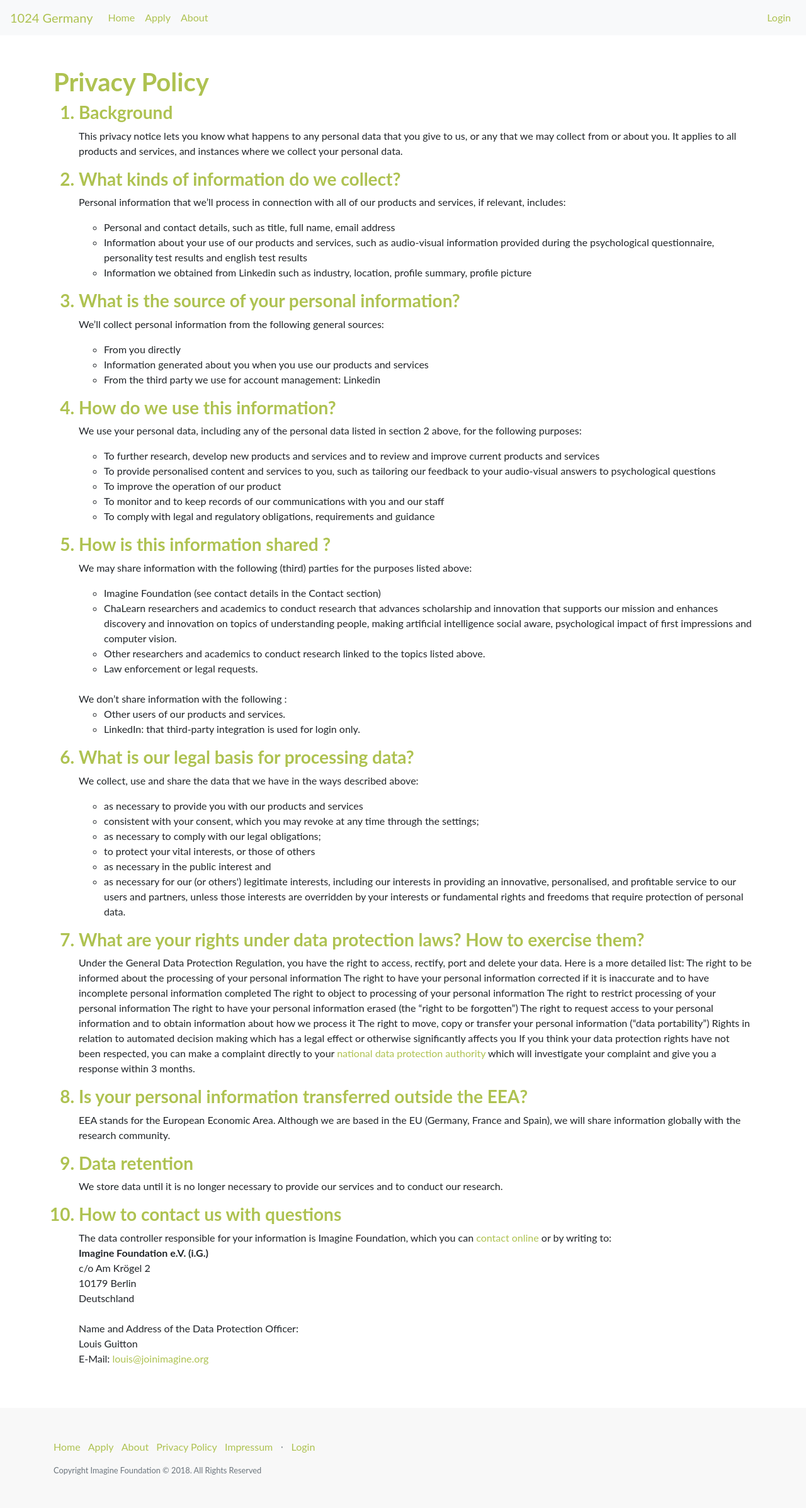
After one commit to louisguitton/friendly-broccoli, a Flask app: template app/templates/privacy_policy.html in a window 1280 px wide. The commit adds this page. Shown: the whole page at 63% size. Run offline with Flask 2, Linux system fonts and the light colour scheme; the template is opened without the code that fills it, so the values that code supplies are empty; parts of the project's set-up code (start-up, migrations or seed data) failed here and were passed over; some libraries are stand-ins or nearby versions.

Commit message:
added impressum and data policy

```diff
--- a/app/main/routes.py
+++ b/app/main/routes.py
@@ -65,3 +65,12 @@ def find_question():
         questions = Question.query.order_by("order_pos asc").all()
         return render_template('video.html', questions=questions, video_settings=video_settings)
     return redirect(url_for('main.apply'))
+
+
+@bp.route('/privacy-policy')
+def privacy_policy():
+    return render_template('privacy_policy.html')
+
+@bp.route('/impressum')
+def impressum():
+    return render_template('impressum.html')
--- a/app/static/css/styles.css
+++ b/app/static/css/styles.css
@@ -11,7 +11,15 @@ html {
 
 body, h1, h2, h3 {
     font-family: "Lato", "Helvetica Neue", Helvetica, Arial, sans-serif;
-    font-weight: 700;
+}
+
+h1, h2, h3 {
+    font-weight: bold;
+    color: #aec251;
+}
+
+h5 {
+    font-weight: bold;
 }
 
 ::selection {
@@ -68,7 +76,6 @@ p.copyright {
 
 .content-section {
     padding: 50px 0;
-    border-top: 1px solid #e7e7e7;
 }
 
 .footer, .push {
--- a/app/templates/admin/main.html
+++ b/app/templates/admin/main.html
@@ -88,7 +88,10 @@ Admin | 1024 Germany
                     <li><a href="{{ url_for('main.index') }}">Home</a></li>
                     <li><a href="{{ url_for('main.apply') }}">Apply</a></li>
                     <li><a href="{{ url_for('main.about') }}">About</a></li>
-                    {% if not current_user.is_anonymous %}
+                    <li><a href="{{ url_for('main.privacy_policy') }}">Privacy Policy</a></li>
+                    <li><a href="{{ url_for('main.impressum') }}">Impressum</a></li>
+                    {% if g.identity.provides %}
+                    <li class="footer-menu-divider">⋅</li>
                     <li><a href="{{ url_for('admin.index') }}">Admin</a></li>
                     {% endif %}
                     <li class="footer-menu-divider">⋅</li>
--- a/app/templates/layouts/main.html
+++ b/app/templates/layouts/main.html
@@ -96,7 +96,10 @@ lang="en"
             <li class="list-inline-item"><a href="{{ url_for('main.index') }}">Home</a></li>
             <li class="list-inline-item"><a href="{{ url_for('main.apply') }}">Apply</a></li>
             <li class="list-inline-item"><a href="{{ url_for('main.about') }}">About</a></li>
+            <li class="list-inline-item"><a href="{{ url_for('main.privacy_policy') }}">Privacy Policy</a></li>
+            <li class="list-inline-item"><a href="{{ url_for('main.impressum') }}">Impressum</a></li>
             {% if g.identity.provides %}
+            <li class="footer-menu-divider list-inline-item">⋅</li>
             <li class="list-inline-item"><a href="{{ url_for('admin.index') }}">Admin</a></li>
             {% endif %}
             <li class="footer-menu-divider list-inline-item">⋅</li>
--- /dev/null
+++ b/app/templates/privacy_policy.html
@@ -0,0 +1,111 @@
+{% extends 'layouts/main.html' %}
+{% block title %}About{% endblock %}
+
+{% block app_content %}
+<div class="container">
+
+        <div class="content-section">
+            <h1>Privacy Policy</h1>
+            <ol>
+                <h3><li>Background</li></h3>
+                <p>This privacy notice lets you know what happens to any personal data that you give to us, or any that we may collect from or about you. It applies to all products and services, and instances where we collect your personal data.</p>
+
+                <h3><li>What kinds of information do we collect?</li></h3>
+                <p>
+                    Personal information that we’ll process in connection with all of our products and services, if relevant, includes:
+                    <ul>
+                        <li>Personal and contact details, such as title, full name, email address</li>
+                        <li>Information about your use of our products and services, such as audio-visual information provided during the psychological questionnaire, personality test results and english test results</li>
+                        <li>Information we obtained from Linkedin such as industry, location, profile summary, profile picture</li>
+                    </ul>
+                </p>
+
+                <h3><li>What is the source of your personal information?</li></h3>
+                <p>
+                        We’ll collect personal information from the following general sources:
+                        <ul>
+                            <li>From you directly</li>
+                            <li>Information generated about you when you use our products and services</li>
+                            <li>From the third party we use for account management: Linkedin</li>
+                        </ul>
+                </p>
+
+                <h3><li>How do we use this information?</li></h3>
+                <p>
+                        We use your personal data, including any of the personal data listed in section 2 above, for the following purposes:
+                        <ul>
+                            <li>To further research, develop new products and services and to review and improve current products and services</li>
+                            <li>To provide personalised content and services to you, such as tailoring our feedback to your audio-visual answers to psychological questions</li>
+                            <li>To improve the operation of our product </li>
+                            <li>To monitor and to keep records of our communications with you and our staff</li>
+                            <li>To comply with legal and regulatory obligations, requirements and guidance</li>
+                        </ul>
+                </p>
+                <h3><li> How is this information shared ?</li></h3>
+                <p>
+                        We may share information with the following (third) parties for the purposes listed above:
+                        <ul>
+                            <li>Imagine Foundation (see contact details in the Contact section)</li>
+                            <li>ChaLearn researchers and academics to conduct research that advances scholarship and innovation that supports our mission and enhances discovery and innovation on topics of understanding people, making artificial intelligence social aware, psychological impact of first impressions and computer vision.</li>
+                            <li>Other researchers and academics to conduct research linked to the topics listed above.</li>
+                            <li>Law enforcement or legal requests.</li>
+                        </ul>
+
+                        <br>
+                        We don’t share information with the following :
+                        <ul>
+                            <li>Other users of our products and services.</li>
+                            <li>LinkedIn: that third-party integration is used for login only.</li>
+                        </ul>
+                </p>
+                <h3><li>What is our legal basis for processing data?</li></h3>
+                <p>
+                        We collect, use and share the data that we have in the ways described above:
+                        <ul>
+                            <li>as necessary to provide you with our products and services</li>
+                            <li>consistent with your consent, which you may revoke at any time through the settings;</li>
+                            <li>as necessary to comply with our legal obligations;</li>
+                            <li>to protect your vital interests, or those of others</li>
+                            <li>as necessary in the public interest and</li>
+                            <li>as necessary for our (or others') legitimate interests, including our interests in providing an innovative, personalised, and profitable service to our users and partners, unless those interests are overridden by your interests or fundamental rights and freedoms that require protection of personal data.</li>
+                        </ul>
+                </p>
+                <h3><li>What are your rights under data protection laws? How to exercise them?</li></h3>
+                <p>
+                        Under the General Data Protection Regulation, you have the right to access, rectify, port and delete your data. Here is a more detailed list:
+                        The right to be informed about the processing of your personal information
+                        The right to have your personal information corrected if it is inaccurate and to have incomplete personal information completed
+                        The right to object to processing of your personal information
+                        The right to restrict processing of your personal information
+                        The right to have your personal information erased (the “right to be forgotten”)
+                        The right to request access to your personal information and to obtain information about how we process it
+                        The right to move, copy or transfer your personal information (“data portability”)
+                        Rights in relation to automated decision making which has a legal effect or otherwise significantly affects you
+
+                        If you think your data protection rights have not been respected, you can make a complaint directly to your <a href="http://ec.europa.eu/newsroom/just/document.cfm?doc_id=48619">national data protection authority</a> which will investigate your complaint and give you a response within 3 months.
+
+                </p>
+                <h3><li>Is your personal information transferred outside the EEA?</li></h3>
+                <p>
+                        EEA stands for the European Economic Area. Although we are based in the EU (Germany, France and Spain), we will share information globally with the research community.
+                </p>
+                <h3><li>Data retention</li></h3>
+                <p>
+                        We store data until it is no longer necessary to provide our services and to conduct our research.
+                </p>
+                <h3><li> How to contact us with questions</li></h3>
+                <p>
+                        The data controller responsible for your information is Imagine Foundation, which you can <a href="mailto:info@joinimagine.org">contact online</a> or by writing to: <br>
+                        <b>Imagine Foundation e.V. (i.G.)</b><br>
+                        c/o Am Krögel 2 <br>
+                        10179 Berlin <br>
+                        Deutschland <br>
+                        <br>
+                        Name and Address of the Data Protection Officer: <br>
+                        Louis Guitton <br>
+                        E-Mail: <a href="mailto:louis@joinimagine.org">louis@joinimagine.org</a> <br>
+                </p>
+            </ol>
+        </div>
+</div>
+{% endblock %}
```
Also changed, not shown: app/templates/impressum.html (added, +61 -0 lines), README.md.
